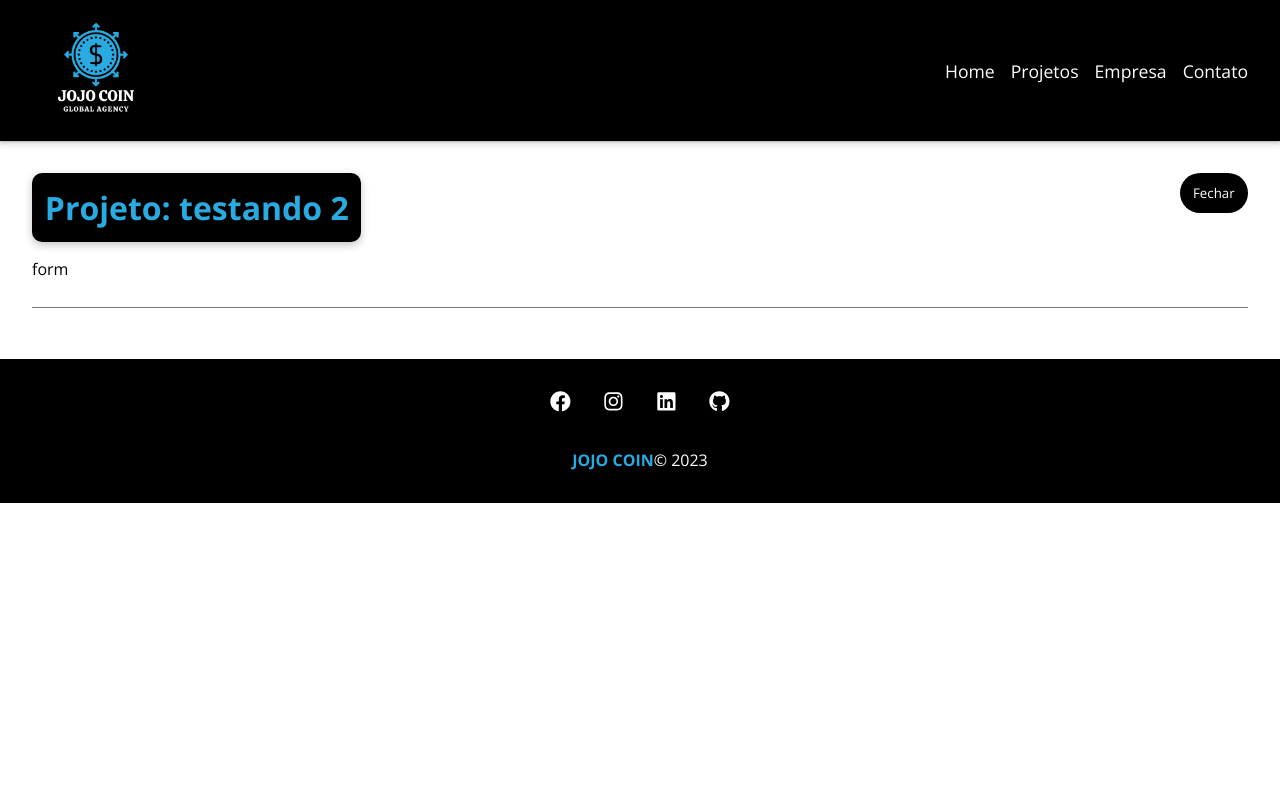
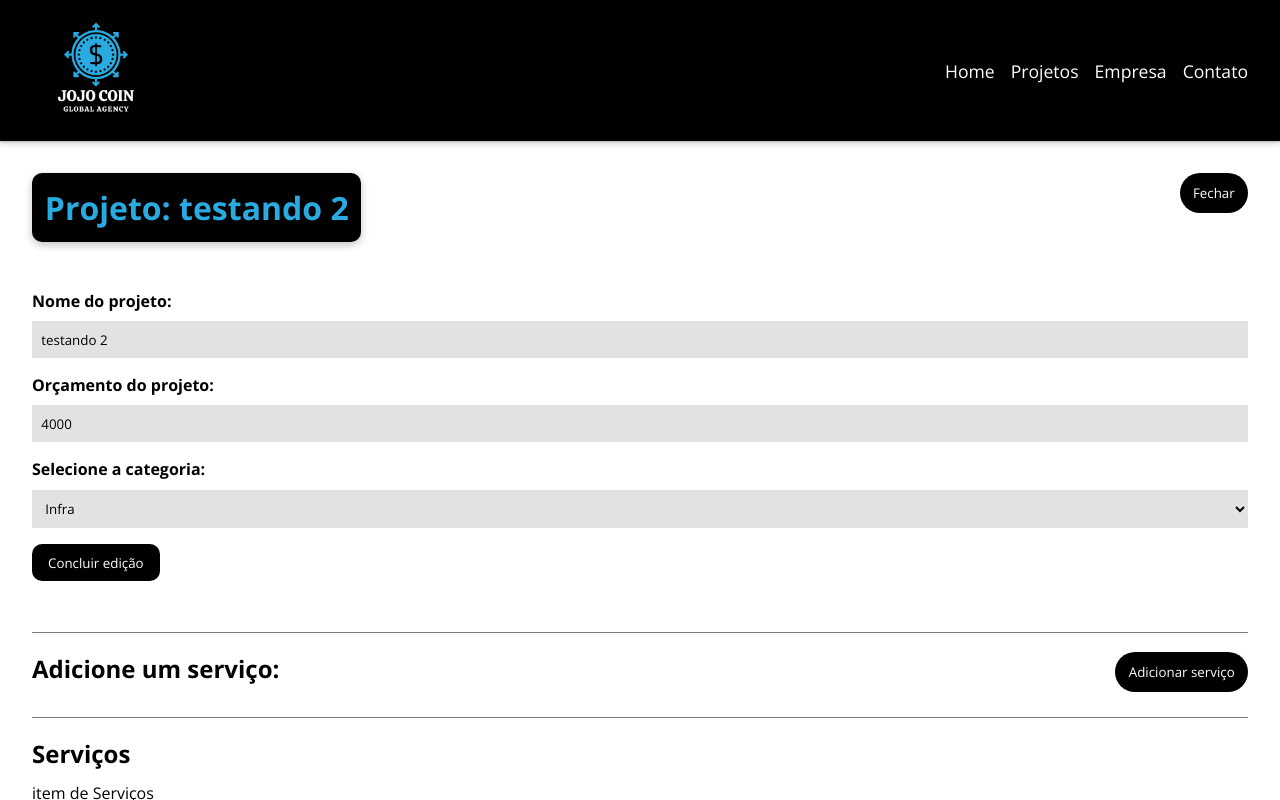
Before and after one commit to JOESTAR117/Gerenciador-de-Projetos, a React (Vite) app: page /project/2 in a window 1280 px wide. Both pictures are taken after a click on the button "Editar projeto". Shown: the top 800 px of the page. Built offline with nearby package versions, Linux system fonts and the light colour scheme; data requests are answered from the project's data file.

Commit message:
finalizando

```diff
--- a/db.json
+++ b/db.json
@@ -7,8 +7,15 @@
         "id": "1",
         "name": "Infra"
       },
-      "cost": 0,
-      "services": [],
+      "cost": 300,
+      "services": [
+        {
+          "cost": "300",
+          "name": "eu",
+          "description": "hk",
+          "id": "765c4bbc-b618-42c0-ba37-6fd62aa8074b"
+        }
+      ],
       "id": 2
     },
     {
@@ -23,8 +30,8 @@
       "id": 4
     },
     {
-      "name": "jornal",
-      "budget": "10000",
+      "name": "Joestar news",
+      "budget": "4000",
       "category": {
         "id": "3",
         "name": "Designer"
@@ -32,6 +39,17 @@
       "cost": 0,
       "services": [],
       "id": 5
+    },
+    {
+      "name": "fut",
+      "budget": "20000",
+      "category": {
+        "id": "1",
+        "name": "Infra"
+      },
+      "cost": 0,
+      "services": [],
+      "id": 6
     }
   ],
   "categories": [
--- a/src/components/layout/Form/Select/SelectForm.jsx
+++ b/src/components/layout/Form/Select/SelectForm.jsx
@@ -8,7 +8,7 @@ function SelectForm({ text, name, options, handleOnChange, value }) {
         name={name}
         id={name}
         onChange={handleOnChange}
-        defaultValue={value || ""}
+        value={value || ""}
       >
         <option>Selecione uma opção</option>
         {options.map((options) => (
--- a/src/components/layout/Form/Submit/SubmitFormStyled.jsx
+++ b/src/components/layout/Form/Submit/SubmitFormStyled.jsx
@@ -3,6 +3,7 @@ import styled from "styled-components";
 export const Submit = styled.button`
   background-color: #000000;
   color: #fff;
+  border-radius: 10px;
   padding: 0.7em 1.2em;
   text-decoration: none;
   transition: 0.5s;
--- /dev/null
+++ b/src/components/layout/Service/ServiceForm.jsx
@@ -0,0 +1,47 @@
+import { useState } from "react";
+import { Form } from "../../../project/ProjectForm/ProjectFormStyled";
+import InputForm from "../Form/Input/InputForm";
+import SubmitForm from "../Form/Submit/SubmitForm";
+
+function ServiceForm({handleSubmit, btnText, projectData}){
+
+    const [service, setService] = useState({})
+
+    const submit = (e) => {
+        e.preventDefault()
+        projectData.services.push(service)
+        handleSubmit(projectData)
+    }
+
+    function handleChange(e){
+        setService({...service, [e.target.name]: e.target.value})
+    }
+
+    return(
+        <form onSubmit={submit} className ={Form}>
+            <InputForm
+                type='text'
+                text='Nome do serviço'
+                name = 'name'
+                placeholder='insira o nome do serviço'
+                handleOnChange={handleChange}
+            />
+            <InputForm
+                type='number'
+                text='Custo do serviço'
+                name = 'cost'
+                placeholder='insira o valor total'
+                handleOnChange={handleChange}
+            />
+            <InputForm
+                type='text'
+                text='Descrição do serviço'
+                name = 'description'
+                placeholder='Descreva o serviço'
+                handleOnChange={handleChange}
+            />
+            <SubmitForm text={btnText} />
+        </form>
+    )
+}
+export default ServiceForm;
--- a/src/pages/ProjectEdit/ProjectEdit.jsx
+++ b/src/pages/ProjectEdit/ProjectEdit.jsx
@@ -1,14 +1,24 @@
+import { parse, v4 as uuidv4 } from "uuid";
+
+import { ProEdit } from "./ProjectEditStyled";
+
 import { useParams } from "react-router-dom";
 import { useState, useEffect } from "react";
+
 import Loading from "../../components/layout/Loading/Loading";
-import { ProEdit } from "./ProjectEditStyled";
 import Container from "../../components/layout/Container/Container";
+import ProjectForm from "../../project/ProjectForm/ProjectForm";
+import Message from "../../components/layout/Message/Message";
+import ServiceForm from "../../components/layout/Service/ServiceForm";
 
 function ProjectEdit() {
   const { id } = useParams();
 
   const [project, setProject] = useState([]);
   const [showProjectForm, setShowProjectForm] = useState(false);
+  const [showServiceForm, setShowServiceForm] = useState(false);
+  const [message, setMessage] = useState();
+  const [type, setType] = useState();
 
   useEffect(() => {
     setTimeout(() => {
@@ -26,8 +36,69 @@ function ProjectEdit() {
     }, 500);
   }, [id]);
 
+  function editPost(project) {
+    setMessage("");
+
+    if (project.budget < project.cost) {
+      setMessage("O orçamento não pode ser menor que o custo do projeto");
+      setType("error");
+      return false;
+    }
+
+    fetch(`http://localhost:5000/projects/${project.id}`, {
+      method: "PATCH",
+      headers: {
+        "Content-type": "application/json",
+      },
+      body: JSON.stringify(project),
+    })
+      .then((resp) => resp.json())
+      .then((data) => {
+        setProject(data);
+        setShowProjectForm(!showProjectForm);
+        setMessage("Projeto atualizado!");
+        setType("success");
+      })
+      .catch((err) => console.error(err));
+  }
+
+  function createService(project) {
+    setMessage('')
+    const lastService = project.services[project.services.length - 1];
+
+    lastService.id = uuidv4();
+
+    const lastServiceCost = lastService.cost;
+
+    const newCost = parseFloat(project.cost) + parseFloat(lastServiceCost);
+
+    if (newCost > parseFloat(project.budget)) {
+      setMessage("Orçamento ultrapassado, verifique o valor de serviço");
+      setType("error");
+      project.services.pop();
+      return false;
+    }
+    project.cost = newCost;
+
+    fetch(`http://localhost:5000/projects/${project.id}`,{
+        method: 'PATCH',
+        headers: {
+            'Content-type': 'application/json'
+        },
+        body:JSON.stringify(project)
+    }).then(resp => resp.json())
+    .then((data) =>{
+        console.log(data);
+    })
+    .catch(err => console.error(err.message))
+  }
+
   function toggleProjectForm() {
     setShowProjectForm(!showProjectForm);
+  }
+
+  function toggleServiceForm() {
+    setShowServiceForm(!showServiceForm);
   }
 
   return (
@@ -35,6 +106,8 @@ function ProjectEdit() {
       {project.name ? (
         <ProEdit>
           <Container customClass="column">
+            {message && <Message type={type} msg={message} />}
+
             <div className="details_container">
               <h1>Projeto: {project.name}</h1>
               <button className="btn" onClick={toggleProjectForm}>
@@ -57,10 +130,33 @@ function ProjectEdit() {
                 </div>
               ) : (
                 <div className="project_info">
-                  <p>form</p>
+                  <ProjectForm
+                    handleSubmit={editPost}
+                    btnText="Concluir edição"
+                    projectData={project}
+                  />
                 </div>
               )}
             </div>
+            <div className="service_form_container">
+              <h2>Adicione um serviço:</h2>
+              <button className="btn" onClick={toggleServiceForm}>
+                {!showServiceForm ? "Adicionar serviço" : "Fechar"}
+              </button>
+              <div className="project_info">
+                {showServiceForm && (
+                  <ServiceForm
+                    handleSubmit={createService}
+                    btnText="Adicionar Serviço"
+                    projectData={project}
+                  />
+                )}
+              </div>
+            </div>
+            <h2>Serviços</h2>
+            <Container customClass="start">
+              <p>item de Serviços</p>
+            </Container>
           </Container>
         </ProEdit>
       ) : (
--- a/src/pages/Projects/Projects.jsx
+++ b/src/pages/Projects/Projects.jsx
@@ -1,6 +1,6 @@
 import { useState, useEffect } from "react";
 import { useLocation } from "react-router-dom";
-import { Cont } from "../../components/layout/Container/ContainerStyled";
+import Container from "../../components/layout/Container/Container";
 import LinkButton from "../../components/layout/LinkButton/LinkButton";
 import Loading from "../../components/layout/Loading/Loading";
 
@@ -65,7 +65,7 @@ function Projects() {
 
       {projectMessage && <Message type="success" msg={projectMessage} />}
 
-      <Cont>
+      <Container>
         <div className="start">
           {projects.length > 0 &&
             projects.map((project) => (
@@ -83,7 +83,7 @@ function Projects() {
             <p>Não há projetos cadastrados!</p>
           )}
         </div>
-      </Cont>
+      </Container>
     </Projectss>
   );
 }
--- a/src/pages/Projects/ProjectsStyled.jsx
+++ b/src/pages/Projects/ProjectsStyled.jsx
@@ -4,6 +4,7 @@ export const Projectss = styled.div`
   padding: 3em;
   width: 100%;
   .title_container {
+    width: 100%;
     display: flex;
     justify-content: space-between;
     margin: 0 auto;
--- a/src/project/ProjectCard/ProjectCardStyled.jsx
+++ b/src/project/ProjectCard/ProjectCardStyled.jsx
@@ -4,8 +4,8 @@ export const Card = styled.div`
   padding: 1em;
   border: 1px solid #7a7a7a;
   border-radius: 5px;
-  width: 24%;
-  margin: 0.5%;
+  margin: 0 auto;
+
 
   h4 {
     background-color: #000000;
@@ -26,6 +26,7 @@ export const Card = styled.div`
 
   .category_text {
     display: flex;
+    width: 100%;
     align-items: center;
 
     span {
@@ -54,10 +55,10 @@ export const Card = styled.div`
     margin-top: 1.2em;
     display: flex;
     align-items: center;
-    width: 100%;
 
     a,
     button {
+
       text-decoration: none;
       border: none;
       background-color: #ffffff;
--- a/src/project/ProjectForm/ProjectForm.jsx
+++ b/src/project/ProjectForm/ProjectForm.jsx
@@ -49,6 +49,7 @@ function ProjectForm({ handleSubmit, btnText, projectData }) {
         name="name"
         placeholder="Insira o nome do projeto"
         handleOnChange={handleChange}
+        value={project.name}
       />
 
       <InputForm
@@ -57,6 +58,7 @@ function ProjectForm({ handleSubmit, btnText, projectData }) {
         name="budget"
         placeholder="Insira o orçamento total"
         handleOnChange={handleChange}
+        value={project.budget}
       />
       <SelectForm
         name="category_id"
```
